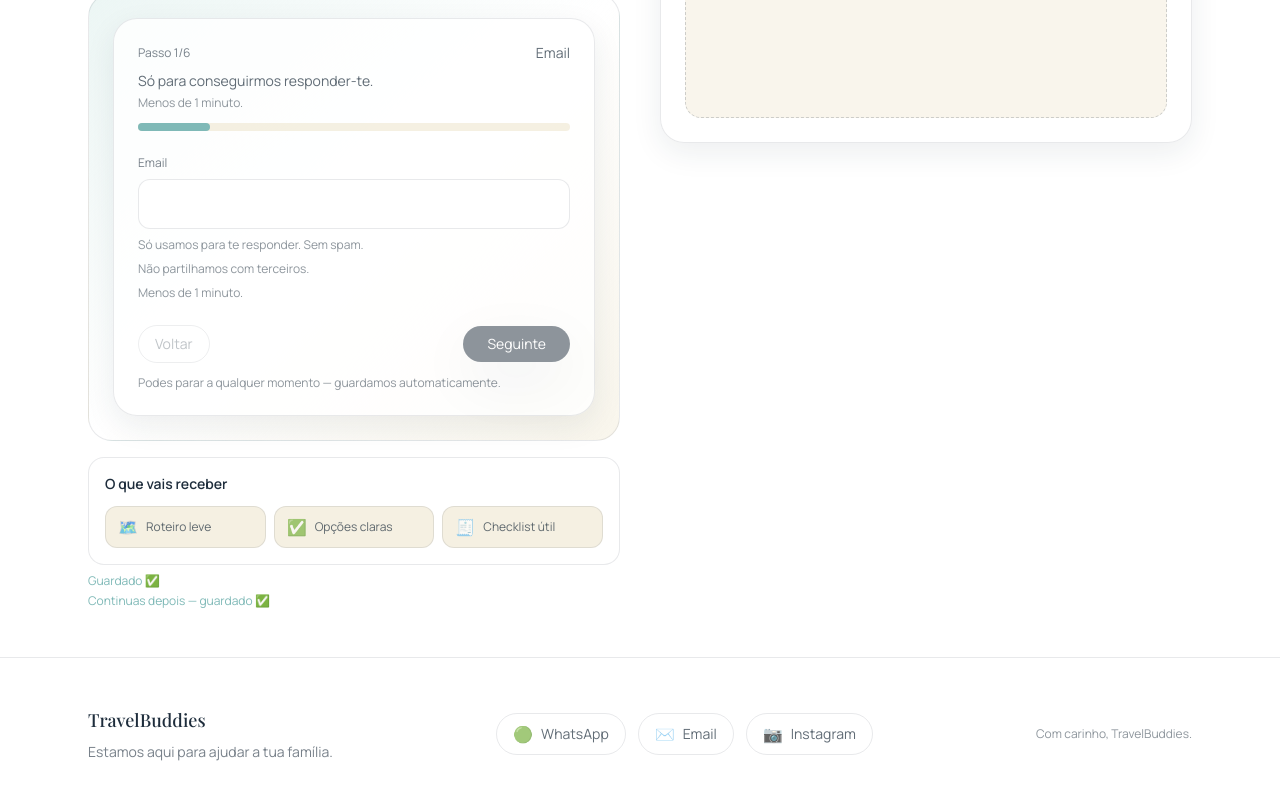
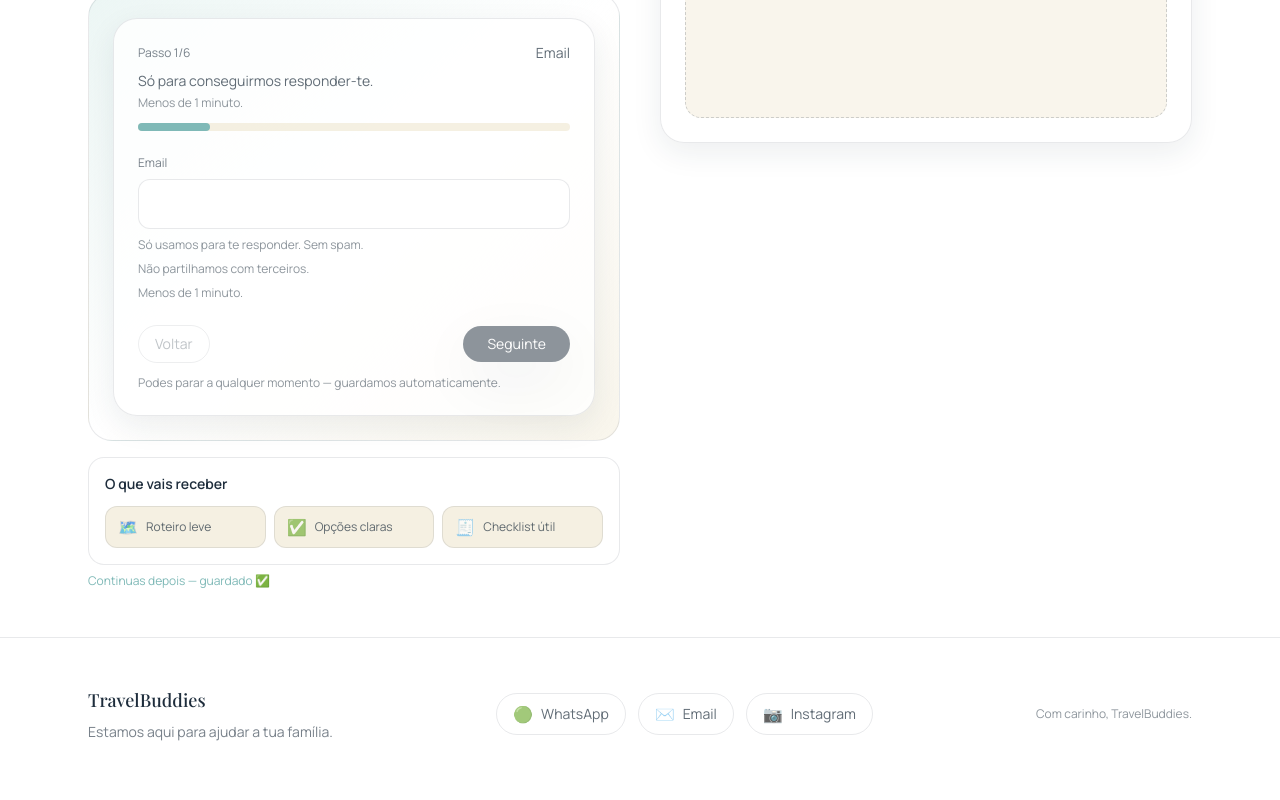
Before and after one commit to cm2pt/travelbuddies-website, a React (Vite) app: page / in a window 1280 px wide. Shown: the part 2555-3355 px from the top of the page. Built offline with nearby package versions, Linux system fonts and the light colour scheme.

Commit message:
Remove duplicate save status

```diff
--- a/src/App.jsx
+++ b/src/App.jsx
@@ -1166,7 +1166,6 @@ export default function App() {
 
   const [message, setMessage] = useState('')
   const [copyStatus, setCopyStatus] = useState('')
-  const [saveStatus, setSaveStatus] = useState('')
   const [stepStatus, setStepStatus] = useState('')
 
   const t = copy[lang]
@@ -1190,11 +1189,6 @@ export default function App() {
     const built = buildMessage(lang, data)
     setMessage(built)
     await copyToClipboard(built)
-  }
-
-  const handleAutosave = () => {
-    setSaveStatus(lang === 'pt' ? 'Guardado ✅' : 'Saved ✅')
-    setTimeout(() => setSaveStatus(''), 1200)
   }
 
   const handleStepChange = () => {
@@ -1434,12 +1428,7 @@ export default function App() {
               <p className="mt-3 text-navy/70">{t.formBody}</p>
               <p className="mt-2 text-xs text-navy/50">{t.formHint}</p>
               <div className="mt-6 rounded-3xl border border-navy/10 bg-gradient-to-br from-tealSoft/40 via-white to-cream/40 p-4 sm:p-6">
-                <DiagnosisWizard
-                  t={t}
-                  onSubmit={handleWizardSubmit}
-                  onAutosave={handleAutosave}
-                  onStepChange={handleStepChange}
-                />
+                <DiagnosisWizard t={t} onSubmit={handleWizardSubmit} onStepChange={handleStepChange} />
               </div>
               <div className="mt-4 rounded-2xl border border-navy/10 bg-white/80 p-4">
                 <p className="text-sm font-semibold">{t.wizardReceiveTitle}</p>
@@ -1455,8 +1444,7 @@ export default function App() {
                   ))}
                 </div>
               </div>
-              {saveStatus && <p className="mt-2 text-xs text-teal">{saveStatus}</p>}
-              {stepStatus && <p className="mt-1 text-xs text-teal">{stepStatus}</p>}
+              {stepStatus && <p className="mt-2 text-xs text-teal">{stepStatus}</p>}
             </Reveal>
 
             <Reveal>
```
